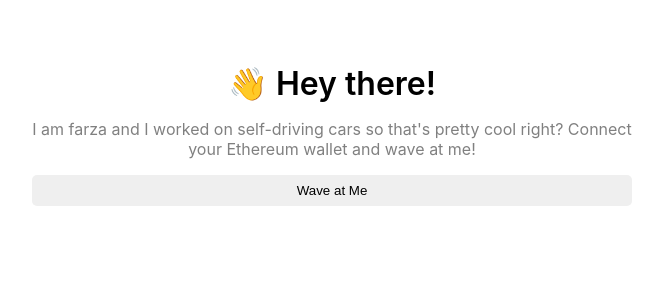
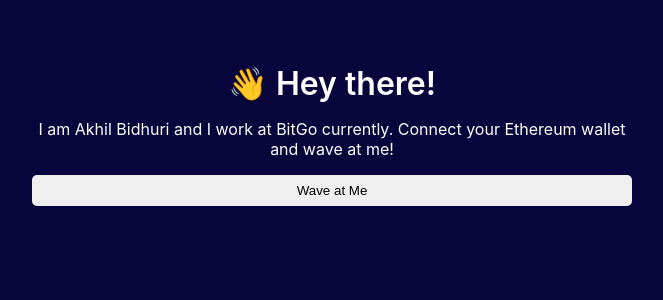
Before and after one commit to akhilbidhuri/waveportal-ui, a React (Create React App) app: page / in a window 1280 px wide. Shown: the top 300 px of the page, without its empty margins (308-971 px from the left). Built offline with nearby package versions, Linux system fonts and the light colour scheme.

Commit message:
change in style

```diff
--- a/src/App.css
+++ b/src/App.css
@@ -20,7 +20,6 @@
 
 .bio {
   text-align: center;
-  color: gray;
   margin-top: 16px;
 }
 
--- a/src/App.js
+++ b/src/App.js
@@ -17,7 +17,7 @@ export default function App() {
         </div>
 
         <div className="bio">
-        I am farza and I worked on self-driving cars so that's pretty cool right? Connect your Ethereum wallet and wave at me!
+        I am Akhil Bidhuri and I work at BitGo currently. Connect your Ethereum wallet and wave at me!
         </div>
 
         <button className="waveButton" onClick={wave}>
--- a/src/index.css
+++ b/src/index.css
@@ -5,6 +5,8 @@ body {
     sans-serif;
   -webkit-font-smoothing: antialiased;
   -moz-osx-font-smoothing: grayscale;
+  background: #07053b;
+  color: #fff;
 }
 
 code {
```
Also changed, not shown: 1 other file (tests, documents, lock files or other folders).
